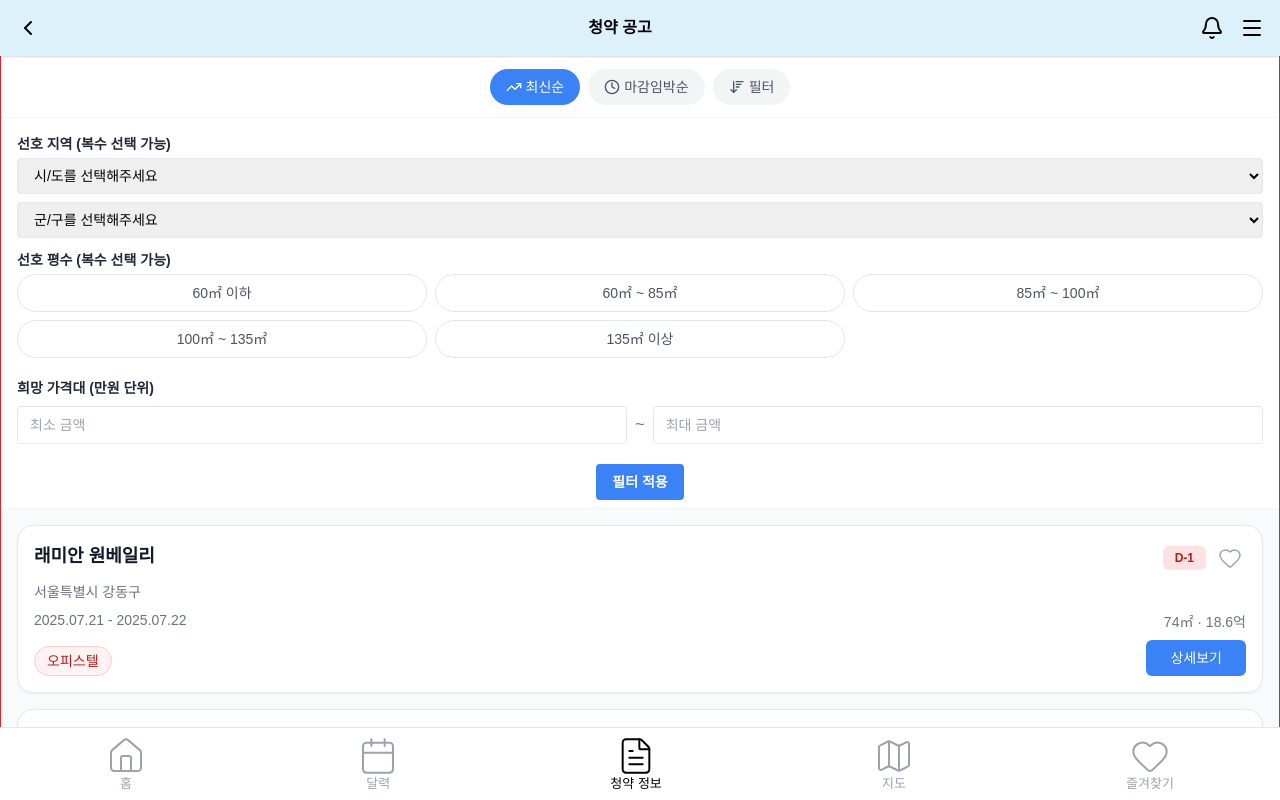
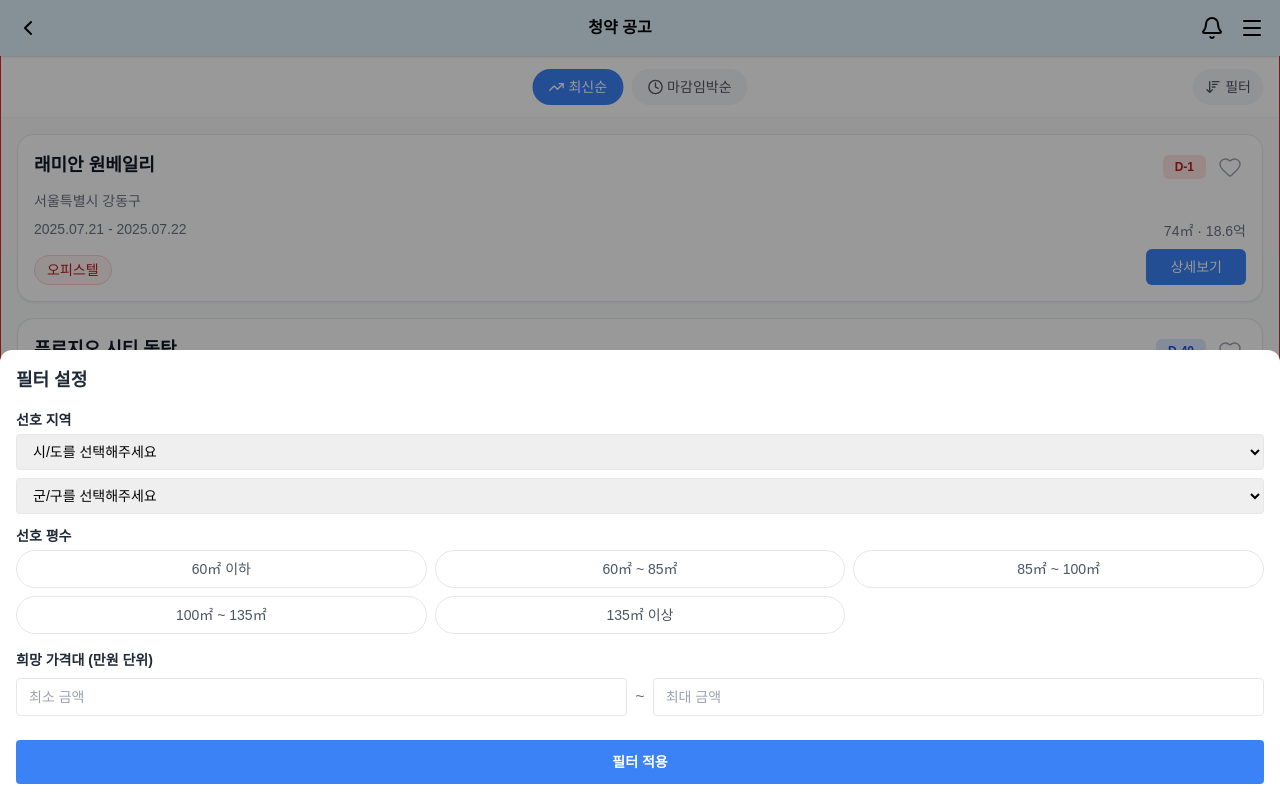
Before and after one commit to seonghoon1201/KB_FE, a Vue app: page /subscriptions in a window 1280 px wide. Both pictures are taken after a click on the button "필터". Shown: the top 800 px of the page. Built offline with nearby package versions, Linux system fonts and the light colour scheme; a web font is replaced by a local one.

Commit message:
fix: separate sort standards and filter

```diff
--- /dev/null
+++ b/src/components/modal/SubscriptionFilterModal.vue
@@ -0,0 +1,192 @@
+<!-- components/FilterModal.vue -->
+<template>
+    <div
+        v-if="props.visible"
+        class="fixed inset-0 z-50 bg-black bg-opacity-40 flex items-end justify-center"
+        @click.self="close"
+    >
+        <div class="w-full bg-white rounded-t-xl p-4 max-h-[90vh] overflow-y-auto">
+            <h2 class="text-lg font-semibold text-gray-800 mb-4">필터 설정</h2>
+
+            <!-- 지역 선택 -->
+            <label class="text-sm font-semibold text-gray-800 mb-1 block">선호 지역</label>
+            <div class="space-y-2 mb-3">
+                <!-- 시/도 선택 -->
+                <select
+                    :value="props.selectedCity"
+                    @change="
+                        (e) => emit('update', { field: 'selectedCity', value: e.target.value })
+                    "
+                    class="w-full border rounded px-3 py-2 text-sm"
+                >
+                    <option disabled value="">시/도를 선택해주세요</option>
+                    <option v-for="city in cities" :key="city">{{ city }}</option>
+                </select>
+
+                <!-- 군/구 선택 -->
+                <select
+                    :value="props.selectedDistrict"
+                    @change="handleDistrictChange"
+                    class="w-full border rounded px-3 py-2 text-sm"
+                >
+                    <option disabled value="">군/구를 선택해주세요</option>
+                    <option v-for="gu in filteredDistricts" :key="gu">{{ gu }}</option>
+                </select>
+            </div>
+
+            <div v-if="selectedRegions.length" class="flex flex-wrap gap-2 text-xs mb-3">
+                <div
+                    v-for="(region, index) in selectedRegions"
+                    :key="index"
+                    class="flex items-center bg-[#E8EAFE] text-[#5A78FF] px-2 py-1 rounded-full"
+                >
+                    <span>{{ region.city }} {{ region.district }}</span>
+                    <button
+                        @click="removeSelectedRegion(index)"
+                        class="ml-1 text-[#5A78FF] font-bold"
+                    >
+                        ✕
+                    </button>
+                </div>
+            </div>
+
+            <!-- 평수 -->
+            <label class="text-sm font-semibold text-gray-800 block mt-3 mb-1">선호 평수</label>
+            <div class="grid grid-cols-3 gap-2 text-sm mb-4">
+                <button
+                    v-for="option in areaOptions"
+                    :key="option.value"
+                    @click="toggleArea(option.value)"
+                    :class="[
+                        'px-3 py-2 rounded-full border',
+                        selectedAreas.some((a) => a.toString() === option.value.toString())
+                            ? 'bg-blue-500 text-white'
+                            : 'bg-white text-gray-600',
+                    ]"
+                >
+                    {{ option.label }}
+                </button>
+            </div>
+
+            <!-- 가격 -->
+            <label class="text-sm font-semibold text-gray-800 block mb-2"
+                >희망 가격대 (만원 단위)</label
+            >
+            <div class="flex items-center gap-2 mb-6">
+                <input
+                    :value="priceMin"
+                    @input="(e) => emit('update', { field: 'priceMin', value: +e.target.value })"
+                    type="number"
+                    class="w-full border rounded px-3 py-2 text-sm"
+                    placeholder="최소 금액"
+                />
+                <span class="text-gray-500">~</span>
+                <input
+                    :value="priceMax"
+                    @input="(e) => emit('update', { field: 'priceMax', value: +e.target.value })"
+                    type="number"
+                    class="w-full border rounded px-3 py-2 text-sm"
+                    placeholder="최대 금액"
+                />
+            </div>
+
+            <button
+                @click="apply"
+                class="w-full bg-blue-500 text-white font-semibold py-3 rounded text-sm hover:bg-blue-600"
+            >
+                필터 적용
+            </button>
+        </div>
+    </div>
+</template>
+
+<script setup>
+import { computed, defineProps, defineEmits } from 'vue'
+import { districts } from '@/data/districts'
+import { areaOptions } from '@/data/area'
+
+const props = defineProps({
+    visible: Boolean,
+    selectedRegions: Array,
+    selectedAreas: Array,
+    priceMin: Number,
+    priceMax: Number,
+    selectedCity: String,
+    selectedDistrict: String,
+})
+
+const emit = defineEmits(['update:visible', 'apply', 'update'])
+
+const close = () => emit('update:visible', false)
+
+const cities = Object.keys(districts)
+const filteredDistricts = computed(() => districts[props.selectedCity] || [])
+// const selectedCity = ref('')
+// const selectedDistrict = ref('')
+// const selectedRegions = ref([])
+
+// const priceMin = ref(null) // 만 원 단위
+// const priceMax = ref(null)
+
+const addSelectedRegion = () => {
+    console.log('📍 city:', props.selectedCity, 'district:', props.selectedDistrict)
+
+    if (!props.selectedCity || !props.selectedDistrict) {
+        console.warn('🚫 시/군 정보가 비어있음')
+        return
+    }
+
+    const duplicate = props.selectedRegions.some(
+        (item) => item.city === props.selectedCity && item.district === props.selectedDistrict,
+    )
+    if (!duplicate) {
+        emit('update', {
+            field: 'selectedRegions',
+            value: [
+                ...props.selectedRegions,
+                { city: props.selectedCity, district: props.selectedDistrict },
+            ],
+        })
+    }
+
+    emit('update', { field: 'selectedDistrict', value: '' })
+}
+
+const handleDistrictChange = (e) => {
+  const district = e.target.value
+  emit('update', { field: 'selectedDistrict', value: district })
+
+  // 약간의 지연 후 호출
+  setTimeout(() => {
+    addSelectedRegion()
+  }, 0)
+}
+
+const onChangeCity = (e) => {
+    emit('update', { field: 'selectedCity', value: e.target.value })
+}
+
+const onChangeRegion = (e) => {
+    emit('update', { field: 'selectedRegion', value: e.target.value })
+}
+
+const removeSelectedRegion = (index) => {
+    const updated = [...props.selectedRegions]
+    updated.splice(index, 1)
+    emit('update', { field: 'selectedRegions', value: updated })
+}
+
+const toggleArea = (val) => {
+    const valStr = val.toString()
+    const exists = props.selectedAreas.some((a) => a.toString() === valStr)
+    const updated = exists
+        ? props.selectedAreas.filter((a) => a.toString() !== valStr)
+        : [...props.selectedAreas, [...val]] // 깊은 복사
+    emit('update', { field: 'selectedAreas', value: updated })
+}
+
+const apply = () => {
+    emit('apply')
+    close()
+}
+</script>
--- a/src/pages/subscription/SubscriptionList.vue
+++ b/src/pages/subscription/SubscriptionList.vue
@@ -4,122 +4,49 @@
         <BackHeader title="청약 공고" />
 
         <!-- 필터 버튼들 (옵셔널) -->
-        <div class="px-4 py-3 bg-white border-b border-gray-100">
-            <div class="justify-center flex space-x-2 overflow-x-auto">
+        <!-- 🔹 정렬 & 필터 버튼 바 -->
+        <div class="px-4 py-3 bg-white border-b border-gray-100 flex items-center relative">
+            <!-- 중앙 정렬: 정렬 기준 버튼 -->
+            <div class="absolute left-1/2 transform -translate-x-1/2 flex space-x-2">
                 <button
-                    v-for="filter in filters"
-                    :key="filter.key"
-                    @click="handleFilterClick(filter)"
+                    v-for="sortStandard in sortStandards"
+                    :key="sortStandard.key"
+                    @click="handleSortClick(sortStandard)"
                     :class="[
                         'flex items-center gap-1 px-4 py-2 rounded-full text-sm whitespace-nowrap transition-colors',
-                        selectedFilter === filter.key
+                        selectedFilter === sortStandard.key
                             ? 'bg-blue-500 text-white'
                             : 'bg-gray-100 text-gray-600 hover:bg-gray-200',
                     ]"
                 >
-                    <!-- 아이콘 -->
-                    <component :is="filter.icon" class="w-4 h-4" />
-
-                    <!-- 텍스트 -->
-                    <span>{{ filter.label }}</span>
+                    <component :is="sortStandard.icon" class="w-4 h-4" />
+                    <span>{{ sortStandard.label }}</span>
                 </button>
             </div>
+
+            <!-- 오른쪽 끝 필터 버튼 -->
+            <button
+                @click="toggleFilter"
+                class="ml-auto z-10 flex items-center gap-1 px-3 py-2 rounded-full text-sm text-gray-600 bg-gray-100 hover:bg-gray-200 transition-colors"
+            >
+                <ArrowDownWideNarrow class="w-4 h-4" />
+                <span>필터</span>
+            </button>
         </div>
 
-        <!-- 🔽 필터 드롭다운 -->
-        <div v-if="isFilterOpen" class="px-4 pt-4 pb-2 bg-white border-b border-gray-100">
-            <label class="text-sm font-semibold text-gray-800 mb-1 block"
-                >선호 지역 (복수 선택 가능)</label
-            >
-
-            <div class="space-y-2">
-                <select v-model="selectedCity" class="w-full border rounded px-3 py-2 text-sm">
-                    <option disabled value="">시/도를 선택해주세요</option>
-                    <option v-for="city in cities" :key="city">{{ city }}</option>
-                </select>
-
-                <select
-                    v-model="selectedDistrict"
-                    class="w-full border rounded px-3 py-2 text-sm"
-                    @change="addSelectedRegion"
-                >
-                    <option disabled value="">군/구를 선택해주세요</option>
-                    <option v-for="gu in filteredDistricts" :key="gu">{{ gu }}</option>
-                </select>
-            </div>
-
-            <!-- 선택된 지역 태그 -->
-            <div v-if="selectedRegions.length > 0" class="mt-3 flex flex-wrap gap-2 text-xs">
-                <div
-                    v-for="(region, index) in selectedRegions"
-                    :key="index"
-                    class="flex items-center bg-[#E8EAFE] text-[#5A78FF] px-2 py-1 rounded-full"
-                >
-                    <span>{{ region.city }} {{ region.district }}</span>
-                    <button
-                        @click="removeSelectedRegion(index)"
-                        class="ml-1 text-[#5A78FF] font-bold"
-                    >
-                        ✕
-                    </button>
-                </div>
-                <span class="text-gray-400 ml-2">{{ selectedRegions.length }}개 선택됨</span>
-            </div>
-
-            <!-- 선호 평수 -->
-            <div class="mb-5">
-                <label class="text-sm font-semibold text-gray-800 block mt-3 mb-1"
-                    >선호 평수 (복수 선택 가능)</label
-                >
-                <div class="grid grid-cols-3 gap-2 text-sm">
-                    <button
-                        v-for="option in areaOptions"
-                        :key="option.value"
-                        @click="toggleArea(option.value)"
-                        :class="[
-                            'px-3 py-2 rounded-full border',
-                            selectedAreas.some((a) => a.toString() === option.value.toString())
-                                ? 'bg-blue-500 text-white'
-                                : 'bg-white text-gray-600',
-                        ]"
-                    >
-                        {{ option.label }}
-                    </button>
-                </div>
-            </div>
-
-            <!-- 희망 가격대 -->
-            <div class="mb-5">
-                <label class="text-sm font-semibold text-gray-800 block mb-2"
-                    >희망 가격대 (만원 단위)</label
-                >
-                <div class="flex items-center gap-2">
-                    <input
-                        v-model.number="priceMin"
-                        type="number"
-                        class="w-full border rounded px-3 py-2 text-sm"
-                        placeholder="최소 금액"
-                    />
-                    <span class="text-gray-500">~</span>
-                    <input
-                        v-model.number="priceMax"
-                        type="number"
-                        class="w-full border rounded px-3 py-2 text-sm"
-                        placeholder="최대 금액"
-                    />
-                </div>
-            </div>
-
-            <!-- 필터 적용 버튼 -->
-            <div class="text-center mt-4">
-                <button
-                    @click="applyFilters"
-                    class="bg-blue-500 text-white text-sm font-semibold px-4 py-2 rounded hover:bg-blue-600"
-                >
-                    필터 적용
-                </button>
-            </div>
-        </div>
+        <!-- 🔽 필터 모달 -->
+        <SubscriptionFilterModal
+            :visible="isFilterOpen"
+            :selectedRegions="selectedRegions"
+            :selectedAreas="selectedAreas"
+            :priceMin="priceMin"
+            :priceMax="priceMax"
+            :selectedCity="selectedCity"
+            :selectedDistrict="selectedDistrict"
+            @update:visible="isFilterOpen = $event"
+            @update="handleFilterUpdate"
+            @apply="applyFilters"
+        />
 
         <!-- 공고 목록 -->
         <div class="flex-1 px-4 py-4 pb-20">
@@ -152,6 +79,7 @@ import { useFavoritesStore } from '@/stores/favorites'
 import { TrendingUp, Clock, ArrowDownWideNarrow, SquareUser } from 'lucide-vue-next'
 import { districts } from '@/data/districts'
 import { areaOptions } from '@/data/area'
+import SubscriptionFilterModal from '@/components/modal/SubscriptionFilterModal.vue'
 
 const favoritesStore = useFavoritesStore()
 
@@ -161,11 +89,18 @@ const selectedFilter = ref('latest')
 
 const isFilterOpen = ref(false)
 
-const filters = [
+const selectedCity = ref('')
+const selectedDistrict = ref('')
+const selectedRegions = ref([])
+const priceMin = ref(null)
+const priceMax = ref(null)
+
+const sortStandards = [
     { key: 'latest', label: '최신순', icon: TrendingUp },
     { key: 'deadline-first', label: '마감임박순', icon: Clock },
-    { key: 'filter', label: '필터', icon: ArrowDownWideNarrow, isCustom: true },
 ]
+
+const filters = [{ key: 'filter', label: '필터', icon: ArrowDownWideNarrow, isCustom: true }]
 
 const appliedFilters = ref({
     regions: [],
@@ -175,26 +110,8 @@ const appliedFilters = ref({
 })
 
 const cities = Object.keys(districts)
-const selectedCity = ref('')
-const selectedDistrict = ref('')
-const selectedRegions = ref([])
-const priceMin = ref(null) // 만 원 단위
-const priceMax = ref(null)
 
 const showCustomFilter = ref(false)
-
-const filteredDistricts = computed(() => districts[selectedCity.value] || [])
-
-const addSelectedRegion = () => {
-    if (!selectedCity.value || !selectedDistrict.value) return
-    const duplicate = selectedRegions.value.some(
-        (item) => item.city === selectedCity.value && item.district === selectedDistrict.value,
-    )
-    if (!duplicate) {
-        selectedRegions.value.push({ city: selectedCity.value, district: selectedDistrict.value })
-    }
-    selectedDistrict.value = ''
-}
 
 const removeSelectedRegion = (index) => {
     selectedRegions.value.splice(index, 1)
@@ -276,6 +193,7 @@ const filteredSubscriptions = computed(() => {
 
 // 3️⃣ 필터 적용 버튼 클릭 시
 const applyFilters = () => {
+    console.log('✅ selectedRegions before apply:', selectedRegions.value)
     const parsedAreas = selectedAreas.value.map((val) => {
         if (typeof val === 'string') {
             const [min, max] = val.split(',').map(Number)
@@ -314,6 +232,7 @@ const expandAreaRanges = (ranges) => {
 
 const toggleFilter = () => {
     isFilterOpen.value = !isFilterOpen.value
+    console.log('🔍 isFilterOpen:', isFilterOpen.value)
 }
 
 // 필터 클릭 핸들러
@@ -331,6 +250,20 @@ const handleFavoriteChanged = (subscriptionId) => {
     console.log(`ID: ${subscriptionId}, 즐겨찾기 상태: ${nowFavorite}`)
 }
 
+const handleSortClick = (sortStandard) => {
+    selectedFilter.value = sortStandard.key
+    isFilterOpen.value = false
+}
+
+const handleFilterUpdate = ({ field, value }) => {
+    if (field === 'selectedCity') selectedCity.value = value
+    else if (field === 'selectedDistrict') selectedDistrict.value = value
+    else if (field === 'selectedRegions') selectedRegions.value = value
+    else if (field === 'selectedAreas') selectedAreas.value = value
+    else if (field === 'priceMin') priceMin.value = value
+    else if (field === 'priceMax') priceMax.value = value
+}
+
 onMounted(() => {
     favoritesStore.initializeFavorites()
 })
```
